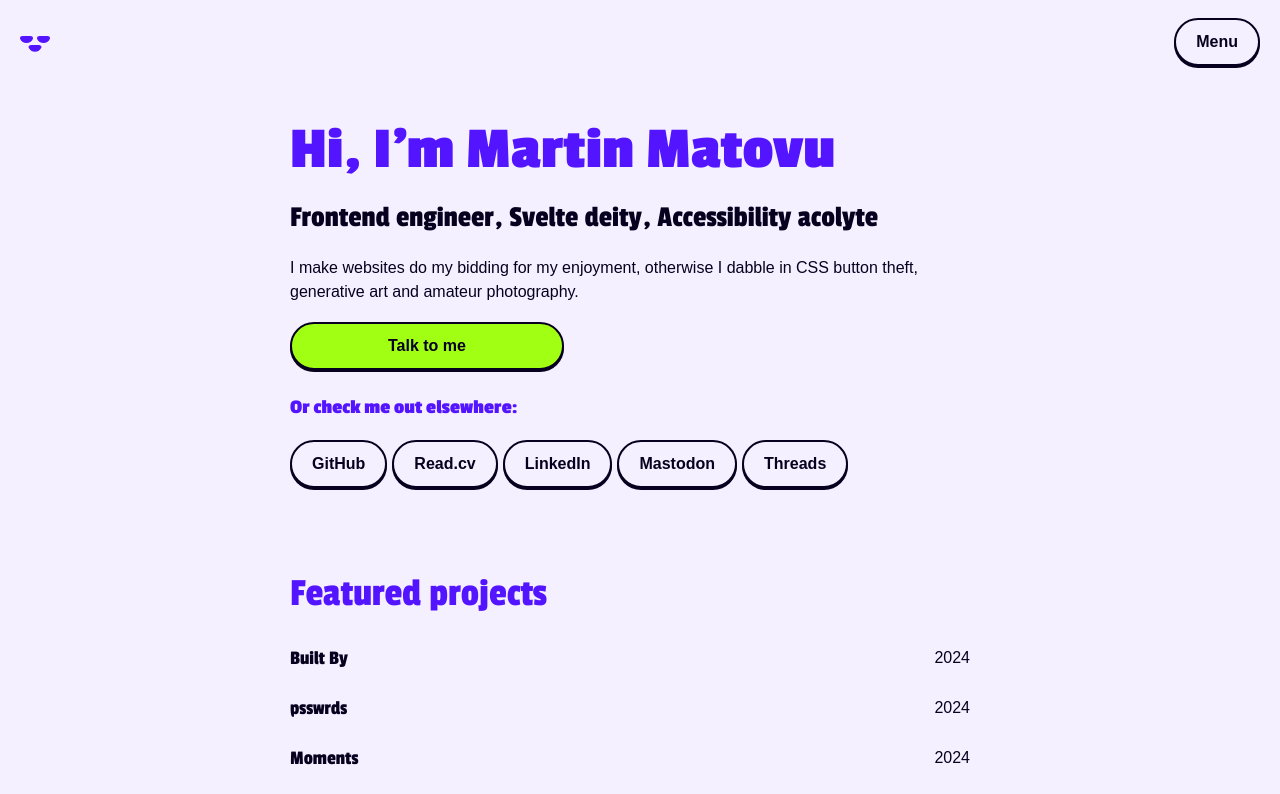
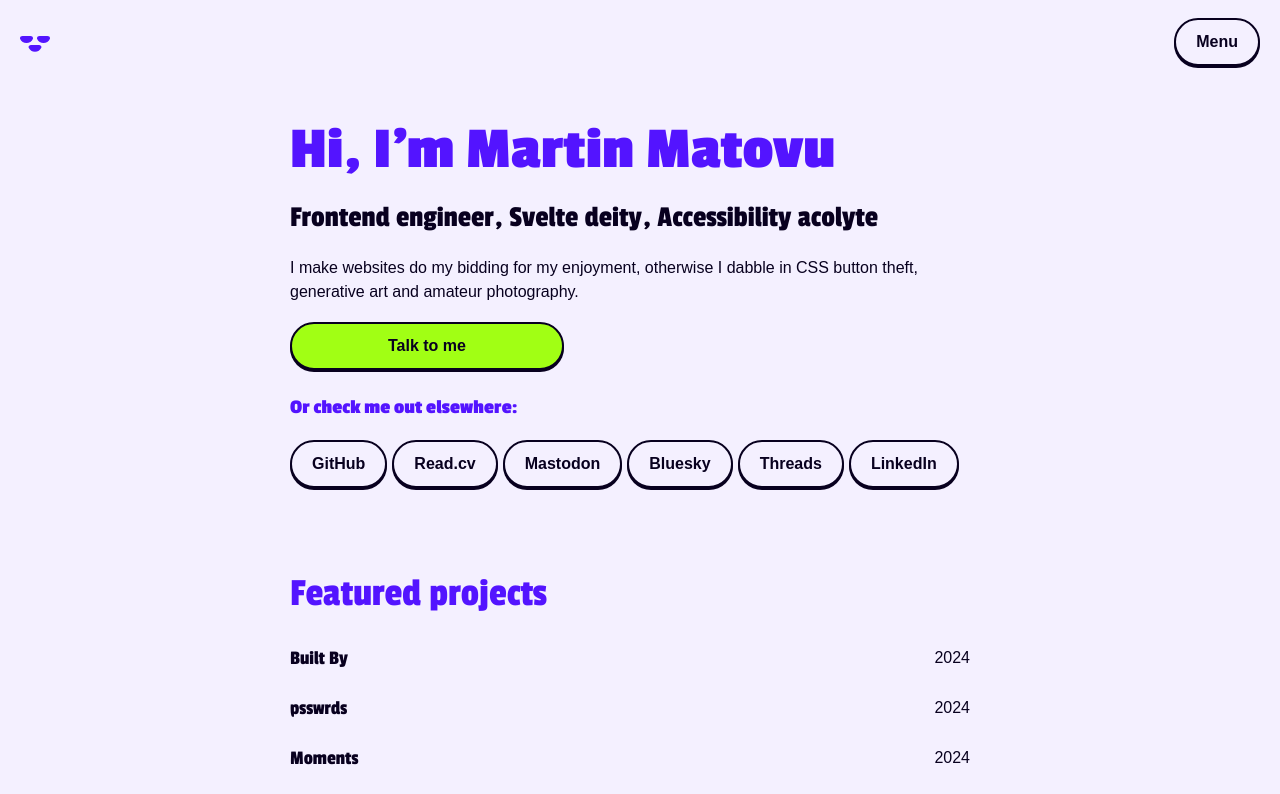
Before and after one commit to matovius/martin, a SvelteKit app: page / in a window 1280 px wide. Shown: the top 794 px of the page. Built offline with nearby package versions, Linux system fonts and the light colour scheme.

Commit message:
feat: convert static social links to dynamic rendering

```diff
--- /dev/null
+++ b/src/lib/scripts/socials.ts
@@ -0,0 +1,26 @@
+export const socials = [
+	{
+		name: 'GitHub',
+		url: 'https://github.com/matovius'
+	},
+	{
+		name: 'Read.cv',
+		url: 'https://read.cv/matovius'
+	},
+	{
+		name: 'Mastodon',
+		url: 'https://mastodon.social/matovius'
+	},
+	{
+		name: 'Bluesky',
+		url: 'https://bsky.app/matovius'
+	},
+	{
+		name: 'Threads',
+		url: 'https://threads.net/matovius_'
+	},
+	{
+		name: 'LinkedIn',
+		url: 'https://linkedin.com/in/martin-matovu'
+	}
+];
--- a/src/routes/Hero.svelte
+++ b/src/routes/Hero.svelte
@@ -1,4 +1,5 @@
 <script lang="ts">
+	import { socials } from '$lib/scripts/socials';
 </script>
 
 <section id="hero" class="hero">
@@ -26,74 +27,18 @@
 			<h5 class="heading">Or check me out elsewhere:</h5>
 
 			<div class="list">
+				{#each socials as link}
 					<a
-					href="https://github.com/matovius"
+						href={link.url}
 						target="_blank"
 						rel="noopener noreferrer"
-					class="button github"
+						class="button social"
 					>
 						<div class="front">
-						<span>GitHub</span>
+							<span>{link.name}</span>
 						</div>
 					</a>
-
-				<!-- <a
-          href="https://dribbble.com/matovius"
-          target="_blank"
-          rel="noopener noreferrer"
-          class="button dribbble"
-        >
-          <div class="front">
-            <span>Dribbble</span>
-          </div>
-        </a> -->
-
-				<a href="https://read.cv/matovius" target="_blank" rel="noopener noreferrer" class="button">
-					<div class="front">
-						<span>Read.cv</span>
-					</div>
-				</a>
-				<a
-					href="https://linkedin.com/in/martin-matovu"
-					target="_blank"
-					rel="noopener noreferrer"
-					class="button"
-				>
-					<div class="front">
-						<span>LinkedIn</span>
-					</div>
-				</a>
-				<a
-					href="https://mastodon.social/matovius"
-					target="_blank"
-					rel="noopener noreferrer"
-					class="button"
-				>
-					<div class="front">
-						<span>Mastodon</span>
-					</div>
-				</a>
-				<a
-					href="https://threads.net/matovius_"
-					target="_blank"
-					rel="noopener noreferrer"
-					class="button"
-				>
-					<div class="front">
-						<span>Threads</span>
-					</div>
-				</a>
-
-				<!-- <a
-          href="https://instagram.com/matovius_"
-          target="_blank"
-          rel="noopener noreferrer"
-          class="button instagram"
-        >
-          <div class="front">
-            <span>Instagram</span>
-          </div>
-        </a> -->
+				{/each}
 			</div>
 		</div>
 	</div>
```
Lines whose indentation alone changed are shown as unchanged.
